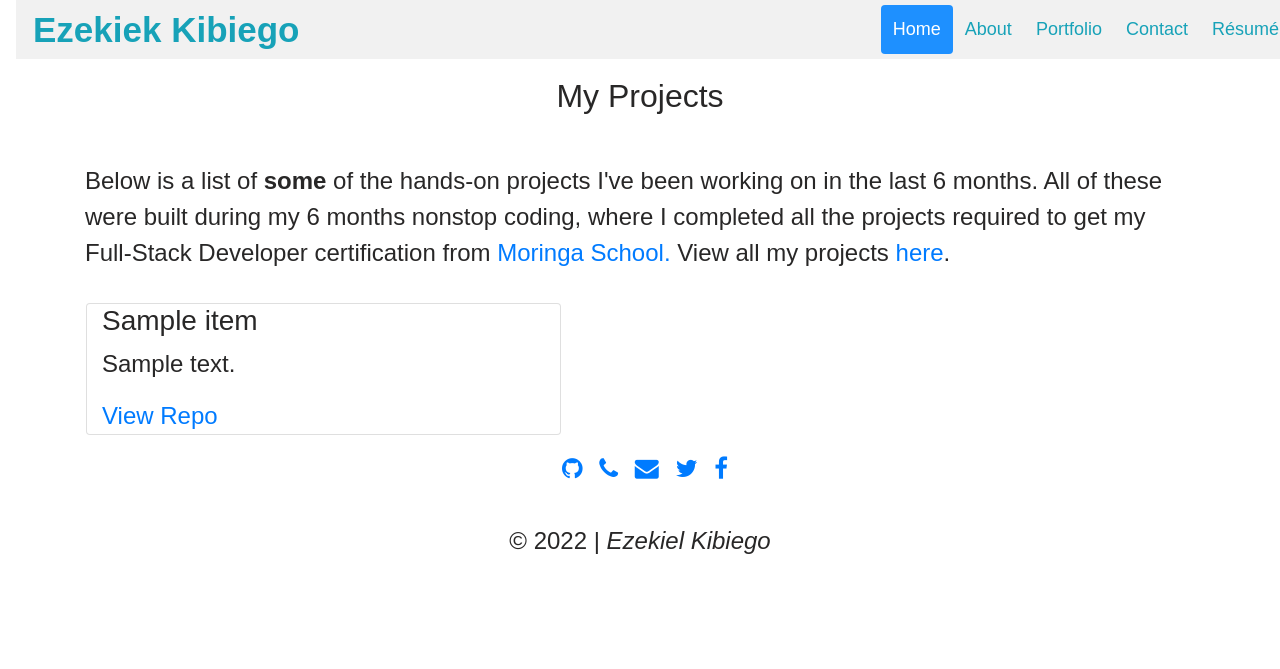
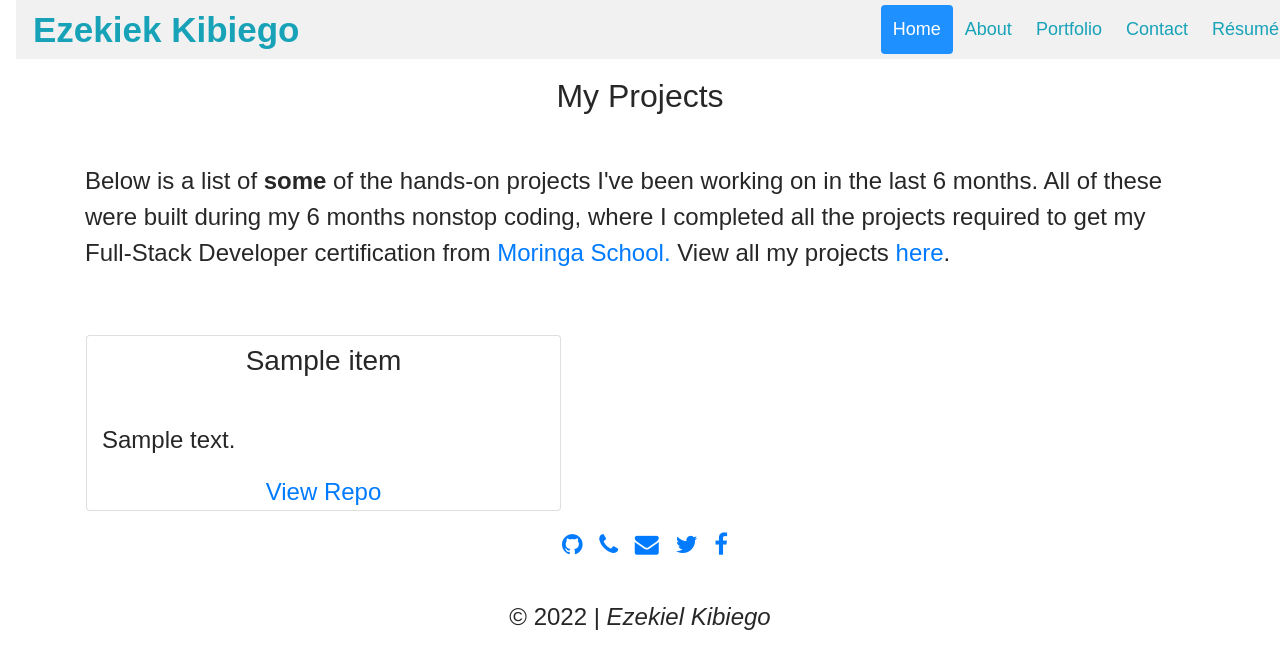
Before and after one commit to ezekielkibiego/portfolio2, a Django app: page /projects/ in a window 1280 px wide. Shown: the top 669 px of the page. Run offline with Django 3.2, Linux system fonts and the light colour scheme; tables that the repository leaves empty hold one stand-in row (values such as "Sample post"); a database or web service that is not in the repository returns one stand-in record (values such as "Sample title"); data that the repository does not hold is empty; some libraries are stand-ins or nearby versions; some web fonts are replaced.

Commit message:
sort repos to date created

```diff
--- a/portapp/templates/projects.html
+++ b/portapp/templates/projects.html
@@ -3,7 +3,8 @@
 {% block content %}
 
 <div class="container">
-    <h2 class="text-center mt-5 mb-5" id="portfolio" >My Projects</h2>
+    <div class="mb-5">
+        <h2 class="text-center mt-5 mb-5" id="portfolio">My Projects</h2>
 
 
 
@@ -21,14 +22,15 @@
                 rel="noopener noreferrer">here</a>.
 
         </p>
+    </div>
 
 
     <div class="row">
         {% for repo in repos %}
         <div class="col-md-5 m-3 card">
-                    <h3>{{ repo.name }}</h3>
+            <h3 class="text-center mt-2">{{ repo.name }}</h3><br>
             <p>{{ repo.description }}</p>
-                    <a href="{{ repo.html_url }}">View Repo</a>
+            <a class="text-center" href="{{ repo.html_url }}">View Repo</a>
         </div>
         {% endfor %}
     </div>
--- a/portapp/views.py
+++ b/portapp/views.py
@@ -37,7 +37,7 @@ def user_login(request):
 
 def projects(request):
 
-    url = f'https://api.github.com/users/ezekielkibiego/repos'
+    url = f'https://api.github.com/users/ezekielkibiego/repos?sort=created_at&order=desc'
 
     user_data = requests.get(url)
     data = user_data.json()
```
Lines whose indentation alone changed are shown as unchanged.
